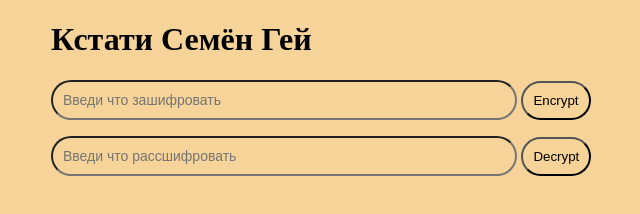
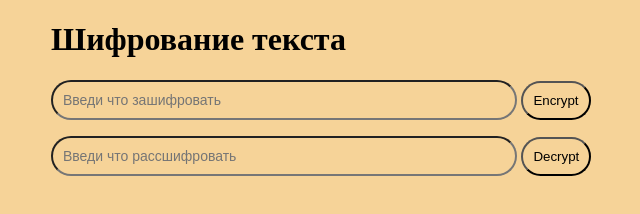
Before and after one commit to DmitriySafin/Webpack, a plain HTML site: page index.html in a window 1280 px wide. Shown: the whole page, without its empty margins (273-913 px from the left). Drawn offline with Linux system fonts and the light colour scheme.

Commit message:
Update index.html

```diff
--- a/index.html
+++ b/index.html
@@ -45,7 +45,7 @@
   </head>
   <body>
     <div class="container">
-      <h1>Кстати Семён Гей</h1>
+      <h1>Шифрование текста</h1>
       <input type="text" id="textInput" placeholder="Введи что зашифровать" />
       <button id="encryptBtn">Encrypt</button>
       <p id="encryptedTextPara"></p>
```
